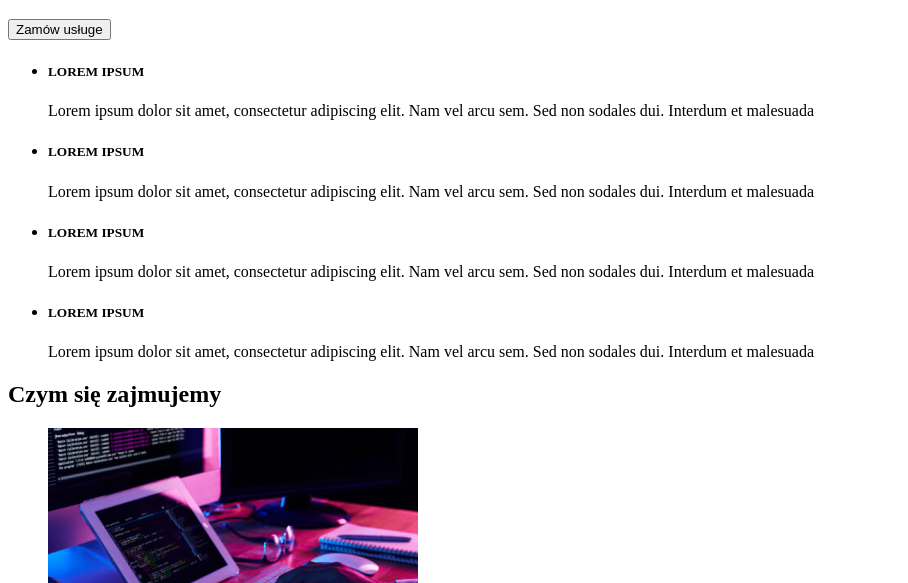
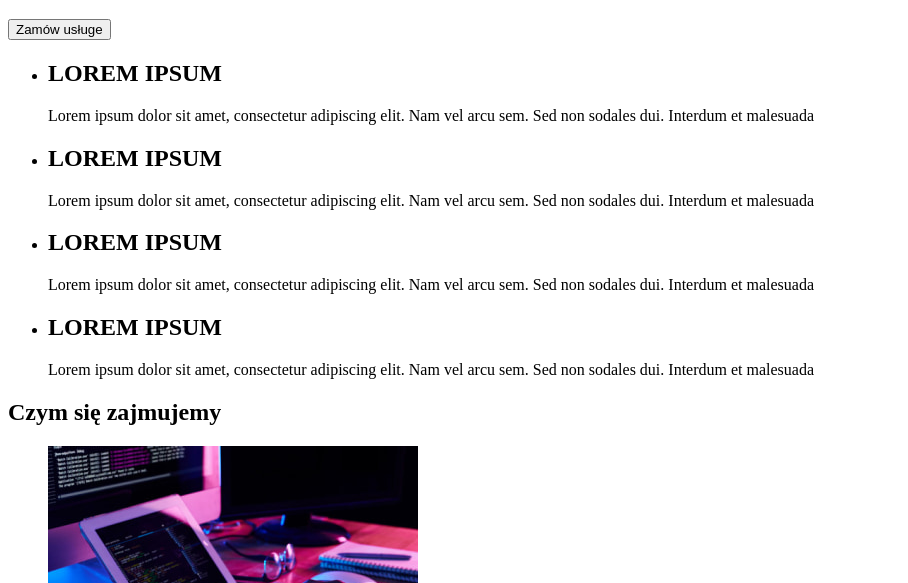
Before and after one commit to michalwojcik4/goit-markup-hw-01, a plain HTML site: page index.html in a window 1280 px wide. Shown: the part 217-800 px from the top of the page, without its empty margins (0-908 px from the left). Drawn offline with Linux system fonts and the light colour scheme.

Commit message:
changed h5 to h2 in section with descriptions

```diff
--- a/index.html
+++ b/index.html
@@ -32,28 +32,28 @@
     <div>
       <ul>
         <li>
-          <h5>LOREM IPSUM</h5>
+          <h2>LOREM IPSUM</h2>
           <p>
             Lorem ipsum dolor sit amet, consectetur adipiscing elit. Nam vel
             arcu sem. Sed non sodales dui. Interdum et malesuada
           </p>
         </li>
         <li>
-          <h5>LOREM IPSUM</h5>
+          <h2>LOREM IPSUM</h2>
           <p>
             Lorem ipsum dolor sit amet, consectetur adipiscing elit. Nam vel
             arcu sem. Sed non sodales dui. Interdum et malesuada
           </p>
         </li>
         <li>
-          <h5>LOREM IPSUM</h5>
+          <h2>LOREM IPSUM</h2>
           <p>
             Lorem ipsum dolor sit amet, consectetur adipiscing elit. Nam vel
             arcu sem. Sed non sodales dui. Interdum et malesuada
           </p>
         </li>
         <li>
-          <h5>LOREM IPSUM</h5>
+          <h2>LOREM IPSUM</h2>
           <p>
             Lorem ipsum dolor sit amet, consectetur adipiscing elit. Nam vel
             arcu sem. Sed non sodales dui. Interdum et malesuada
```
